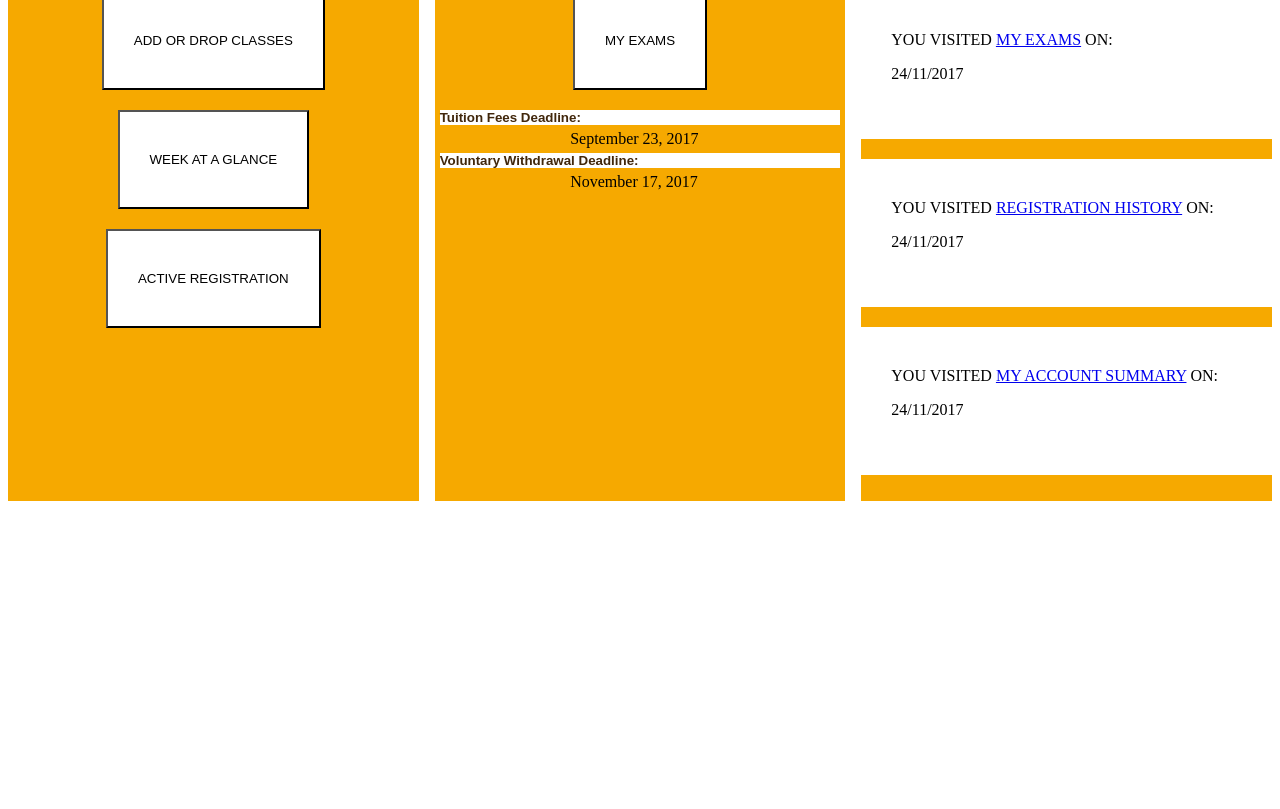
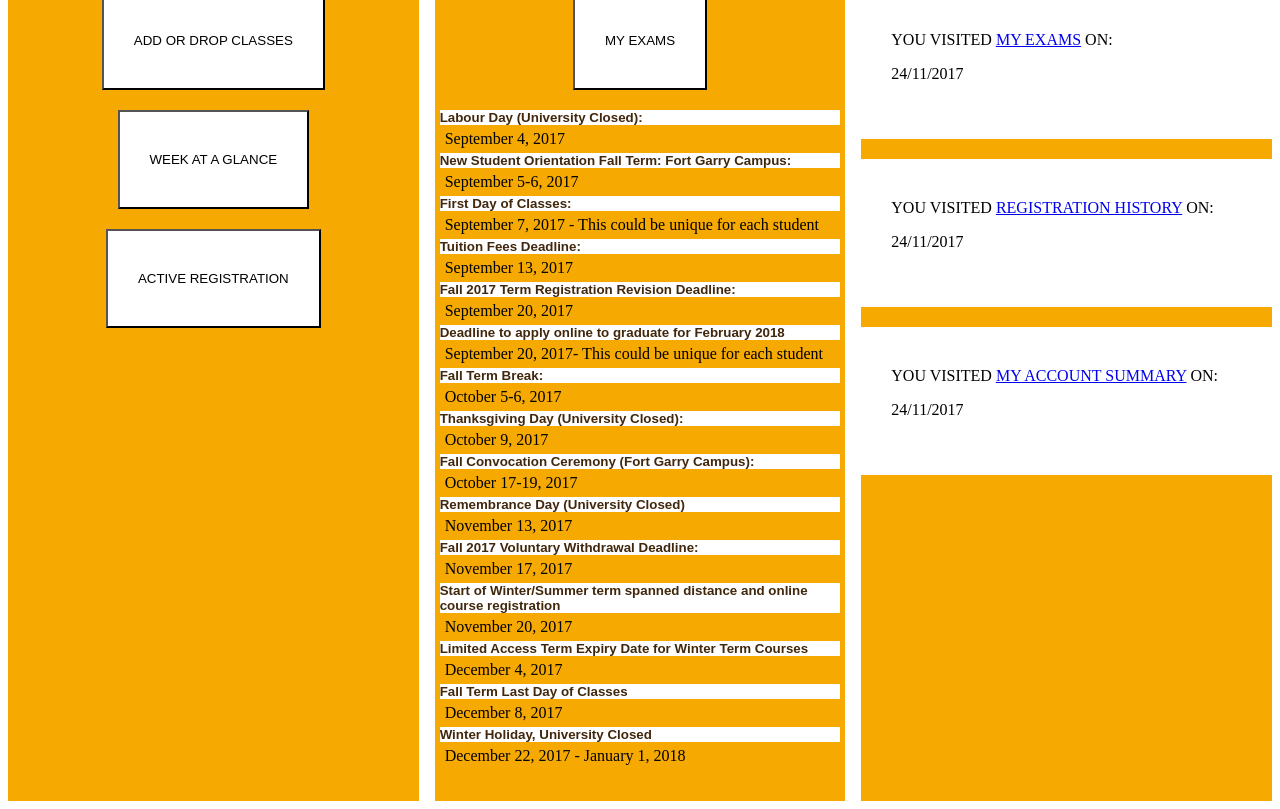
Before and after one commit to alamz/alamz.github.io, a plain HTML site: page index.html in a window 1280 px wide. Shown: the part 245-1054 px from the top of the page. Before the commit the page ends 800 px from the top, so only its background shows below. Drawn offline with Linux system fonts and the light colour scheme.

Commit message:
Added more dates

```diff
--- a/css/styles.css
+++ b/css/styles.css
@@ -96,7 +96,7 @@ div.tab button.active
 div.tiles
 {
 	background-color: #F6A900;
-	height: 500px;
+	height: 800px;
 	width: 100%;
 	position: relative;
 	padding: 10px 0px;
@@ -123,8 +123,9 @@ div.tiles
 
 .date
 {
-	margin: 0px 33%;
-	text-align: center;
+	display: inline;
+
+	margin: 0px auto 5px 10px;
 }
 
 /* Style the tab content */
--- a/index.html
+++ b/index.html
@@ -11,7 +11,7 @@
 		<header>
 
 			<h1>
-				<a href="index.html"><img alt = "university monogram" src="images/umanlogotight.jpg"> | AURORA</a>
+				<a href="index.html"><img alt = "university monogram AURORA" src="images/umanlogotight.jpg"> | AURORA</a>
 			</h1>
 			<a href="index.html"><span id="homelink">Back to HOME</span></a>
 			<a href="https://aurora.umanitoba.ca/"><span id="logout">LOGOUT</span></a>
@@ -54,8 +54,21 @@
 				<h1>Important Dates</h1>
 				<div id="importantDates" class="tiles">
 					<button id="myExamsTile" class="tileContent" onclick="clickCounter();"> MY EXAMS </button>
-					<h3>Tuition Fees Deadline: </h3><span class="date">September 23, 2017</span>
-					<h3>Voluntary Withdrawal Deadline: </h3><span class="date">November 17, 2017</span>
+					<h3>Labour Day (University Closed): </h3><span class="date">September 4, 2017</span>
+					<h3>New Student Orientation Fall Term: Fort Garry Campus: </h3><span class="date">September 5-6, 2017</span>
+					<h3>First Day of Classes: </h3><span class="date">September 7, 2017 - This could be unique for each student</span>
+					<h3>Tuition Fees Deadline: </h3><span class="date">September 13, 2017</span>
+					<h3>Fall 2017 Term Registration Revision Deadline: </h3><span class="date">September 20, 2017</span>
+					<h3>Deadline to apply online to graduate for February 2018 </h3><span class="date">September 20, 2017- This could be unique for each student</span>
+					<h3>Fall Term Break: </h3><span class="date">October 5-6, 2017</span>
+					<h3>Thanksgiving Day (University Closed): </h3><span class="date">October 9, 2017</span>
+					<h3>Fall Convocation Ceremony (Fort Garry Campus): </h3><span class="date">October 17-19, 2017</span>
+					<h3>Remembrance Day (University Closed) </h3><span class="date">November 13, 2017</span>
+					<h3>Fall 2017 Voluntary Withdrawal Deadline: </h3><span class="date">November 17, 2017</span>
+					<h3>Start of Winter/Summer term spanned distance and online course registration</h3><span class="date">November 20, 2017</span>
+					<h3>Limited Access Term Expiry Date for Winter Term Courses</h3><span class="date">December 4, 2017</span>
+					<h3>Fall Term Last Day of Classes </h3><span class="date">December 8, 2017</span>
+					<h3>Winter Holiday, University Closed</h3><span class="date">December 22, 2017 - January 1, 2018</span>
 				</div>
 			</div>
 
@@ -97,6 +110,4 @@
 		<script src="scripts/script.js"></script>
 
 	</body>
-
-
 </html>
```
Also changed, not shown: Registration.html (+0 -1 lines), scripts/script.js (line endings or trailing spaces).
